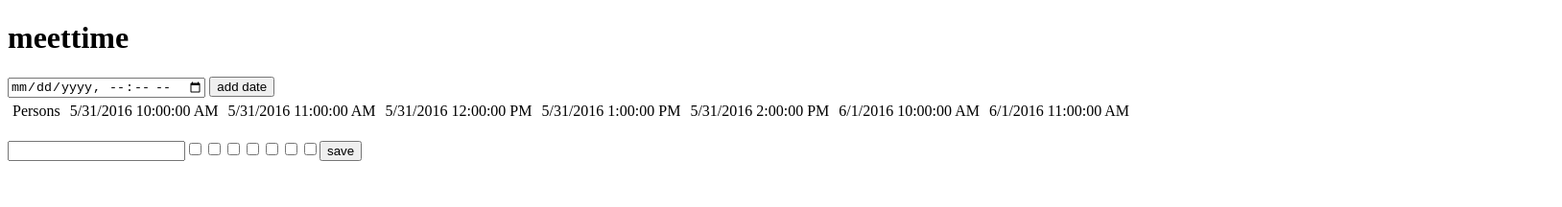
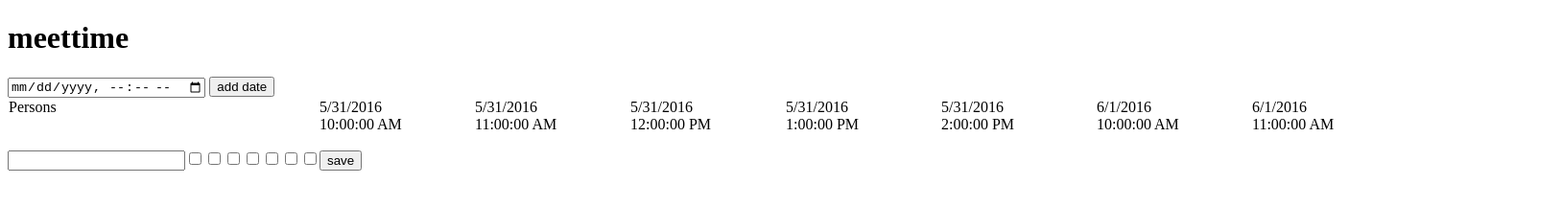
Before and after one commit to madhaanr/meettime-front-vanillajs, a plain HTML site: page index.html in a window 1280 px wide. Shown: the whole page at 96% size, 1628 px wide, since content can reach past the window. Drawn offline with Linux system fonts and the light colour scheme.

Commit message:
times and checkboxes synced

```diff
--- a/css/style.css
+++ b/css/style.css
@@ -22,5 +22,7 @@ FORM.tr, DIV.tr {
 
 DIV.td, DIV.th {
   display: table-cell;
-  padding: 5px;
+  padding: 1px;
+  min-width: 160px;
+  min-height: 1px;
 }
--- a/js/script.js
+++ b/js/script.js
@@ -138,10 +138,7 @@
     let tr = document.querySelector("#availableDates");
     const th = document.createElement("div");
     th.className = "th";
-    const th2 = document.createElement("div");
-    th2.className = "th";
     tr.appendChild(th);
-    tr.appendChild(th2);
     table.appendChild(tr);
   }
 
@@ -170,11 +167,17 @@
       th.value = "persons";
       th.className = "th"
       tr.appendChild(th);
+      const th2 = document.createElement("div");
+      th2.className = "th";
+      tr.appendChild(th2);
       table.appendChild(tr);
     }
     const th = document.createElement("div");
     th.className = "th";
-    th.appendChild(document.createTextNode(date.toLocaleDateString() + " " + date.toLocaleTimeString()));
+    const br=document.createElement("br");
+    th.appendChild(document.createTextNode(date.toLocaleDateString()));
+    th.appendChild(br);
+    th.appendChild(document.createTextNode(date.toLocaleTimeString()));
     tr.appendChild(th);
     table.appendChild(tr);
   }
```
